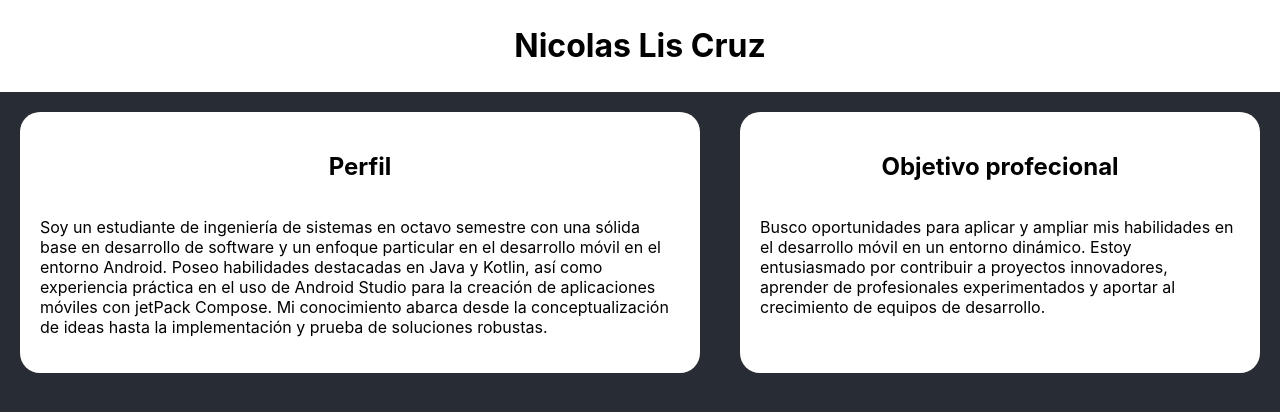
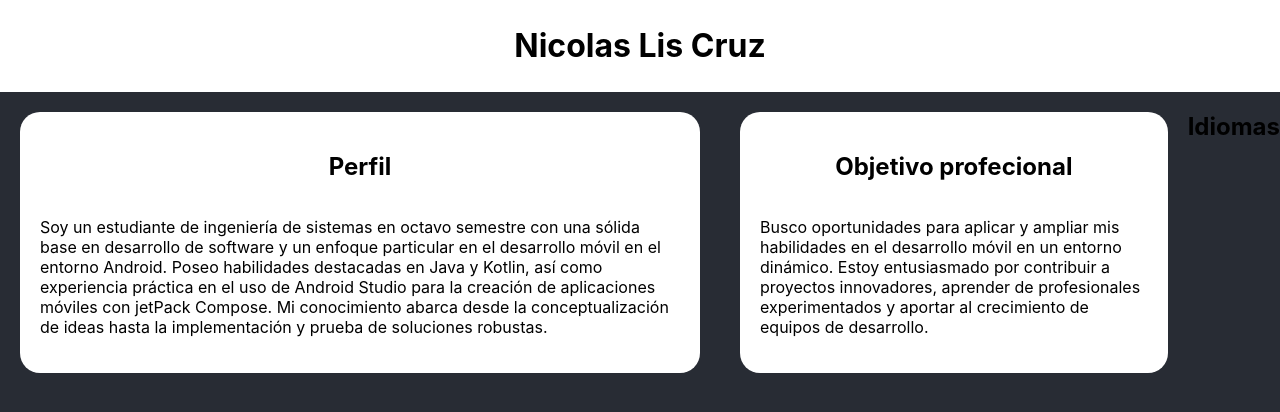
Before and after one commit to Nicolis15/web, a React (Create React App) app: page /cv in a window 1280 px wide. Shown: the top 412 px of the page. Built offline with nearby package versions, Linux system fonts and the light colour scheme.

Commit message:
Lud me la pela

```diff
--- a/src/components/CV.js
+++ b/src/components/CV.js
@@ -13,6 +13,7 @@ export default function CV(){
         display : 'flex',
         justifyContent: 'center',
         background : 'white',
+        textAlign: 'center',
         padding : '5px'
     }
 
@@ -31,6 +32,8 @@ export default function CV(){
         flexDirection: 'column',
         borderRadius: '20px'
     }
+
+
     return(
         <div style={stylePrincipal}>
 
@@ -47,6 +50,13 @@ export default function CV(){
                     <h2>Objetivo profecional</h2>
                     <p>Busco oportunidades para aplicar y ampliar mis habilidades en el desarrollo móvil en un entorno dinámico. Estoy entusiasmado por contribuir a proyectos innovadores, aprender de profesionales experimentados y aportar al crecimiento de equipos de desarrollo.</p>
                 </div>
+
+                <div>
+                    <div>
+                        <h2>Idiomas</h2>
+                    </div>
+
+                </div>
             </div>
         </div>
     )
```
